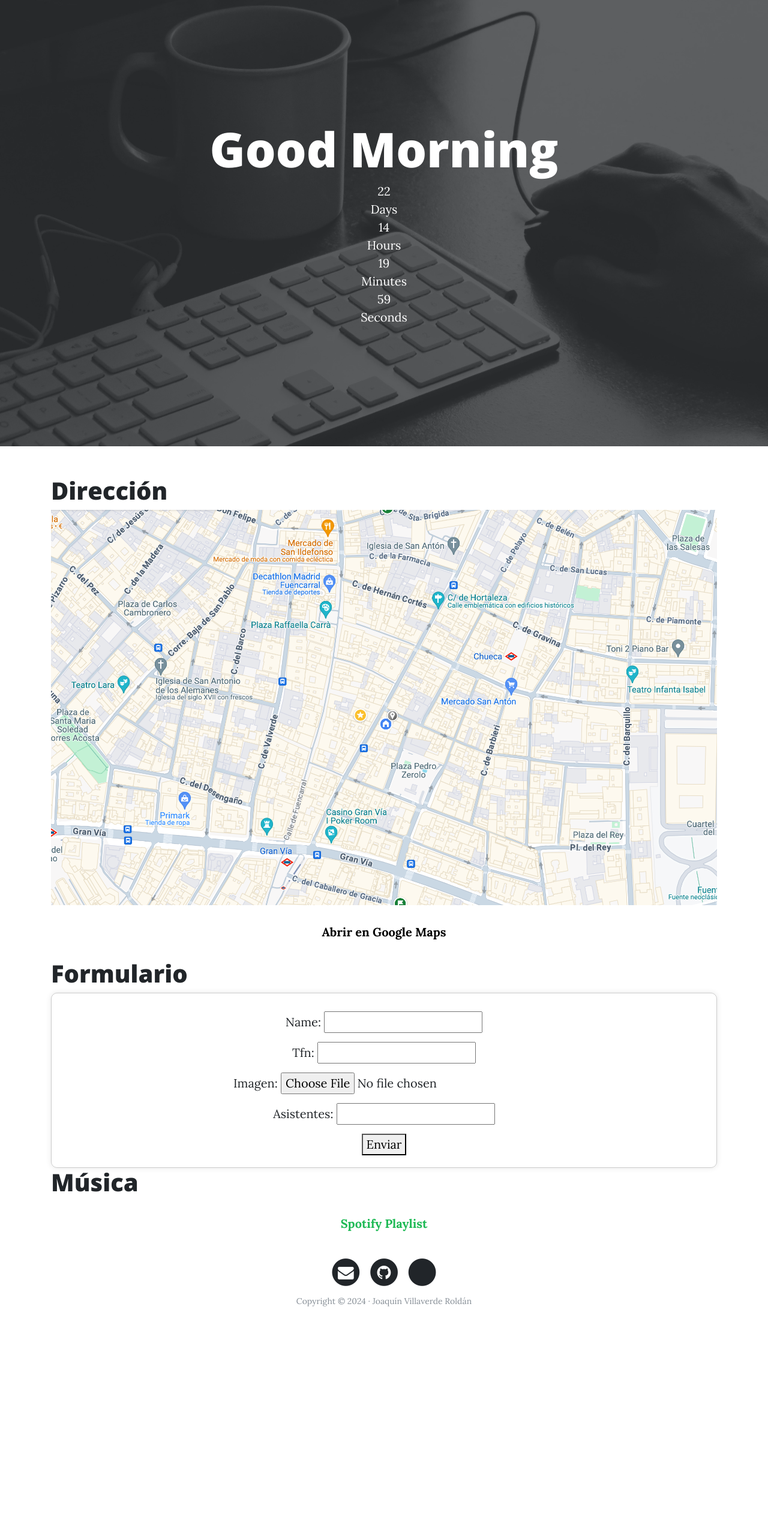
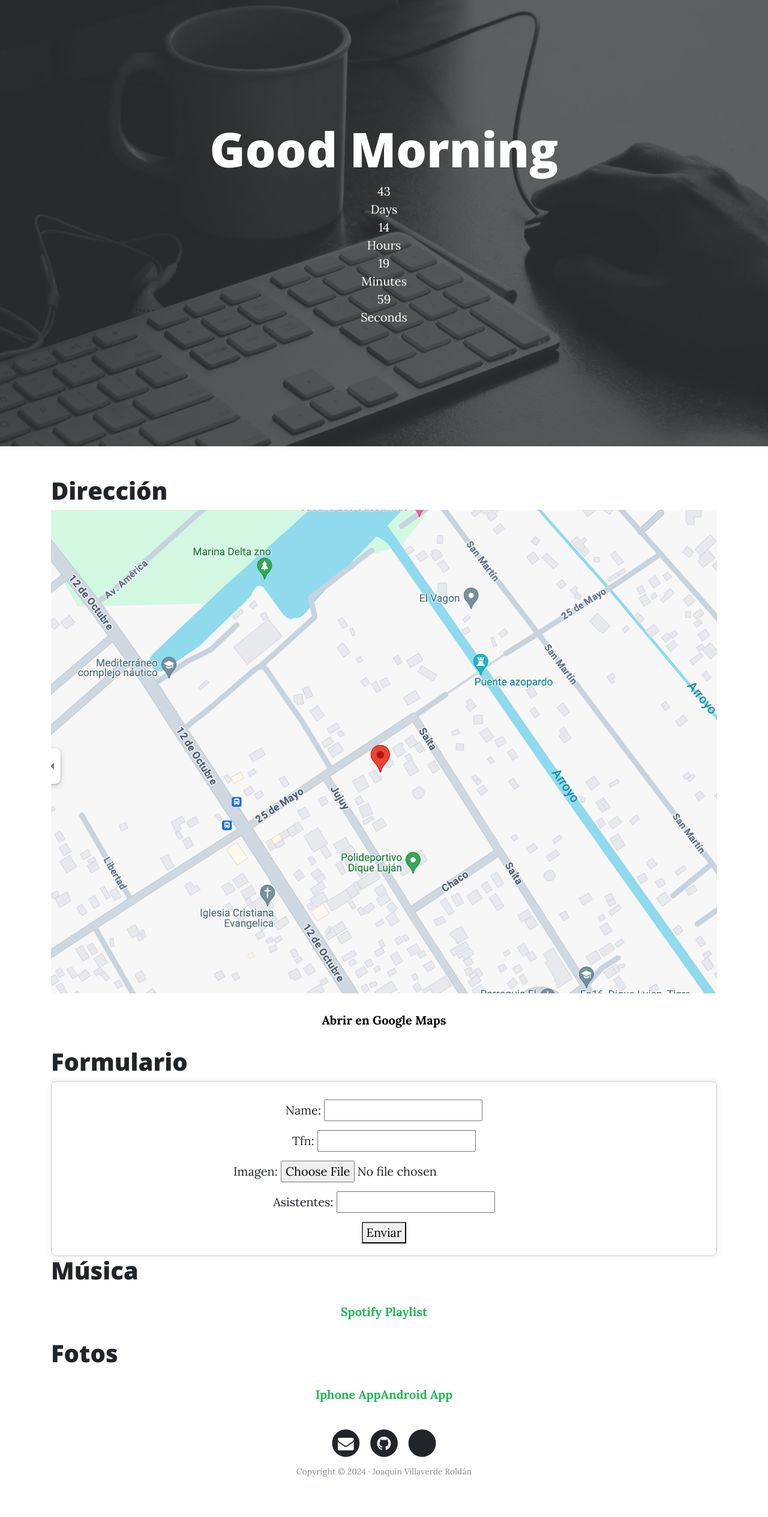
Before and after one commit to jvr0/luli, a Django app: page / in a window 1280 px wide. Shown: the whole page at 60% size. Before the commit the page ends 2178 px from the top, so only its background shows below. Run offline with Django 5.2, Linux system fonts and the light colour scheme; some libraries are stand-ins or nearby versions.

Commit message:
cumpleaños avance app

```diff
--- a/Cumpleaños/Registro/templates/Registro/registro.html
+++ b/Cumpleaños/Registro/templates/Registro/registro.html
@@ -28,7 +28,7 @@
 
     <script>
         // Set the date we're counting down to
-        const countDownDate = new Date('August 30, 2024 00:00:00').getTime();
+        const countDownDate = new Date('September 20, 2024 00:00:00').getTime();
 
         // Update the countdown every 1 second
         const x = setInterval(function() {
@@ -66,9 +66,9 @@
 
     <h1>Dirección</h1>
         <body>
-            <img class="responsive-image" src="{% static 'Registro/img/mapa.png' %}" alt="Descripción de la imagen">
+            <img class="responsive-image" src="{% static 'Registro/img/mapa_.png' %}" alt="Descripción de la imagen">
             <div class="body-center">
-                <p><a href="https://maps.app.goo.gl/MLwrd6yaMU3pWGQJ9" target="_blank">Abrir en Google Maps</a></p>
+                <p><a href="https://maps.app.goo.gl/5tMT9ofJWXEE9RCV7" target="_blank">Abrir en Google Maps</a></p>
             </div>
         </body>
 
@@ -84,9 +84,16 @@
     <h1>Música</h1>
         <body>
             <div class="body-center">
-                <p><a href="https://open.spotify.com/playlist/5QbAA3XNyg10BZ9O6ZUXhX?si=4992d131f84744d2" target="_blank" style="color: #1DB954;">Spotify Playlist</a></p>
+                <p><a href="https://open.spotify.com/playlist/10A3FdLk1kKBzw6aqf8M5Z?si=166d0df01c1645c5" target="_blank" style="color: #1DB954;">Spotify Playlist</a></p>
             </div>
         </body>
 
+    <h1>Fotos</h1>
+        <body>
+            <div class="body-center">
+                <p><a href="https://apps.apple.com/app/id660256196" target="_blank" style="color: #1DB954;">Iphone App</a></p>
+                <p><a href="https://apps.apple.com/app/id660256196" target="_blank" style="color: #1DB954;">Android App</a></p>
+            </div>
+        </body>
 
     {% endblock %}
```
Also changed, not shown: Cumpleaños/Registro/static/Registro/img/mapa.png (deleted), Cumpleaños/Registro/static/Registro/img/mapa_.png (added), 6 other files.
